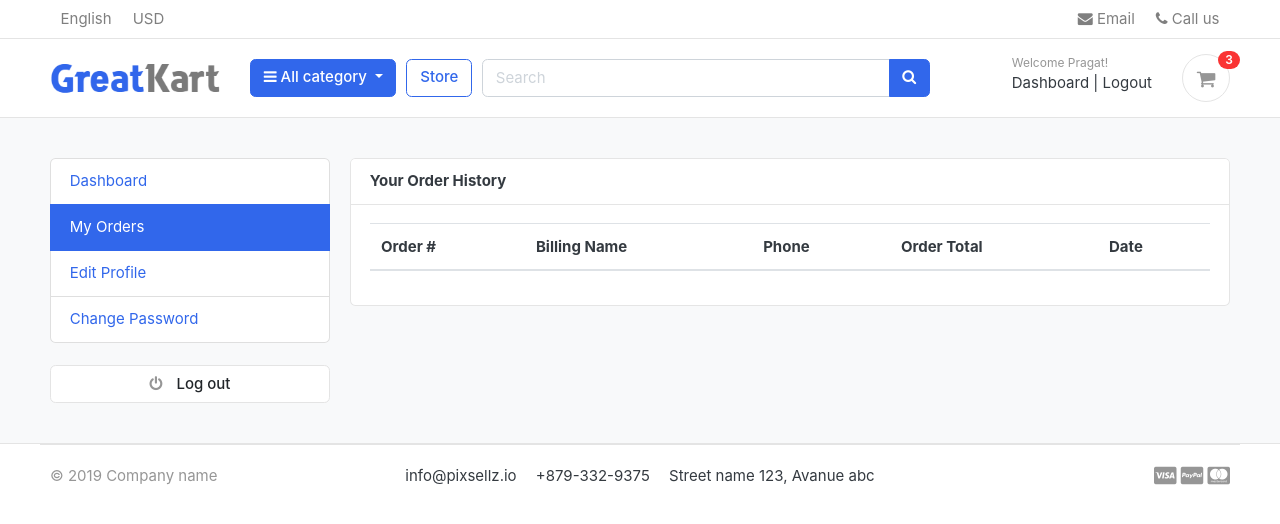
After one commit to pragat-pandya/ecommerce-django, a Django app: page /accounts/my_orders/ in a window 1280 px wide. The commit adds this page. Shown: the top 524 px of the page. Run offline with Django 4.2, Linux system fonts and the light colour scheme; a user stored in the database is signed in; data comes from the database, SQL or seed files in the repository; lists and menus that the app fills with data are empty; some libraries are stand-ins or nearby versions; some web fonts are replaced.

Commit message:
Implement MyOrders inside dashboard.

```diff
--- a/accounts/urls.py
+++ b/accounts/urls.py
@@ -11,4 +11,5 @@ urlpatterns = [
     path('forgotPassword/', views.forgotPassword, name="forgotPassword"),
     path('reset_password_validate/<uidb64>/<token>', views.reset_password_validate, name="reset_password_validate"),
     path('resetPassword/', views.resetPassword, name="resetPassword"),
+    path('my_orders/', views.my_orders, name="my_orders"),
 ]
--- a/accounts/views.py
+++ b/accounts/views.py
@@ -213,3 +213,10 @@ def resetPassword (request):
             return redirect ('resetPassword')
     else:
      return render(request, "accounts/resetPassword.html")
+
+def my_orders(request):
+    orders = Order.objects.filter(user=request.user, is_ordered=True).order_by('-created_at')
+    context = {
+        'orders' : orders
+    }
+    return render(request, "accounts/my_orders.html", context)
--- /dev/null
+++ b/templates/accounts/my_orders.html
@@ -0,0 +1,55 @@
+{% extends "base.html" %}
+
+{% block content %}
+
+<!-- ========================= SECTION CONTENT ========================= -->
+<section class="section-conten padding-y bg">
+
+{% include 'includes/alerts.html' %}
+<div class="container">
+	<div class="row">
+	{% include 'includes/dashboard_sidebar.html' %}
+	<main class="col-md-9">
+		<article class="card">
+		<header class="card-header">
+			<strong class="d-inline-block mr-3">Your Order History</strong>
+		</header>
+		<div class="card-body">
+			<div class="row">
+				<div class="col-md-12">
+          <table class="table table-hover">
+  <thead>
+    <tr>
+      <th scope="col">Order #</th>
+      <th scope="col">Billing Name</th>
+      <th scope="col">Phone </th>
+      <th scope="col">Order Total</th>
+      <th scope="col">Date</th>
+    </tr>
+  </thead>
+  <tbody>
+    {% for order in orders %}
+    <tr>
+      <th scope="row">{{ order.order_number }}</th>
+      <td>{{ order.full_name }}</td>
+      <td>{{ order.phone }}</td>
+      <td>₹{{ order.order_total }}</td>
+      <td>{{ order.created_at }}</td>
+    </tr>
+    {% endfor %}
+  </tbody>
+</table>
+				</div>
+			</div> <!-- row.// -->
+		</div> <!-- card-body .// -->
+		</article> <!-- order-group.// -->
+	</main>
+</div> <!-- row.// -->
+</div>
+
+
+</section>
+<!-- ========================= SECTION CONTENT END// ========================= -->
+
+
+{% endblock %}
--- a/templates/includes/dashboard_sidebar.html
+++ b/templates/includes/dashboard_sidebar.html
@@ -1,8 +1,8 @@
 <aside class="col-md-3">
   <!--   SIDEBAR   -->
   <ul class="list-group">
-    <a class="list-group-item active" href="#">Dashboard</a>
-    <a class="list-group-item" href="#">My Orders</a>
+    <a class="list-group-item {% if '/accounts/' == request.path %}active{% endif %}" href="{% url 'dashboard' %}">Dashboard</a>
+    <a class="list-group-item {% if '/my_orders/' in request.path %}active{% endif %}" href="{% url 'my_orders' %}">My Orders</a>
     <a class="list-group-item" href="#">Edit Profile</a>
     <a class="list-group-item" href="#">Change Password</a>
   </ul>
```
